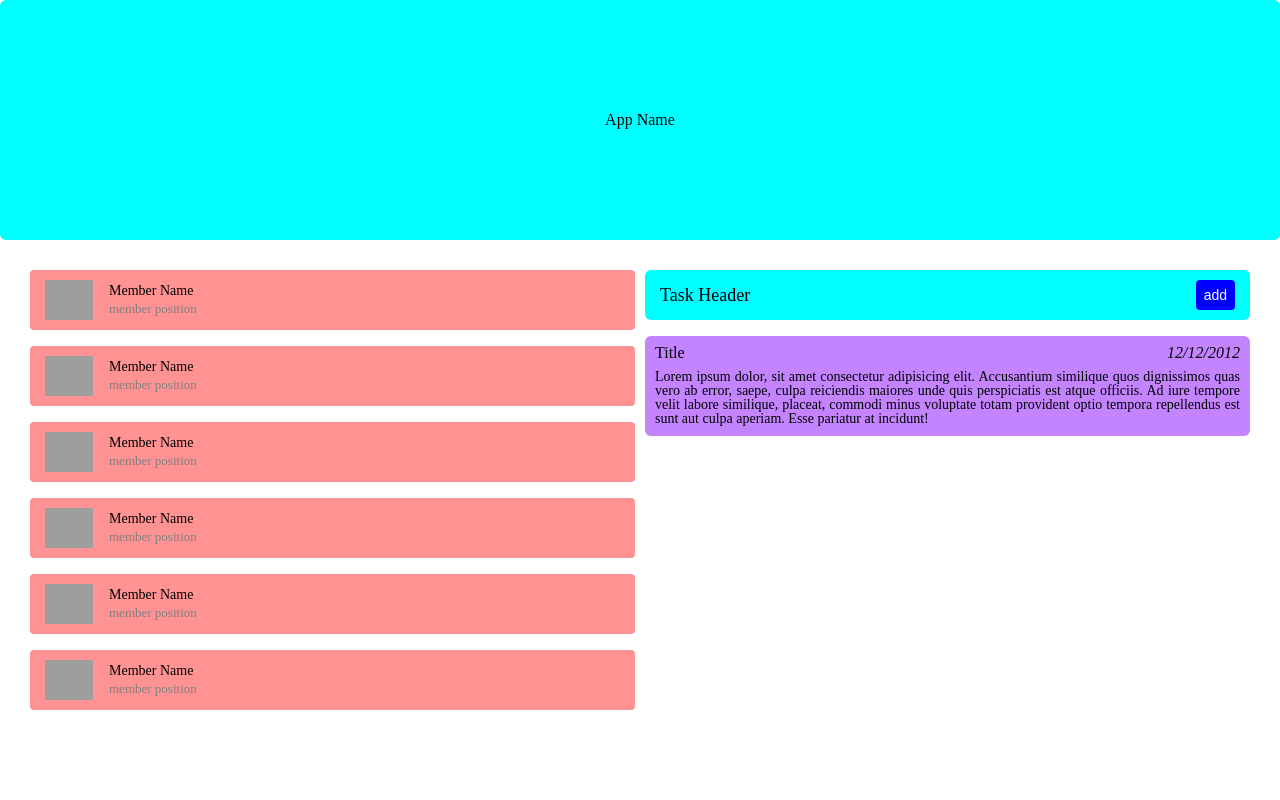
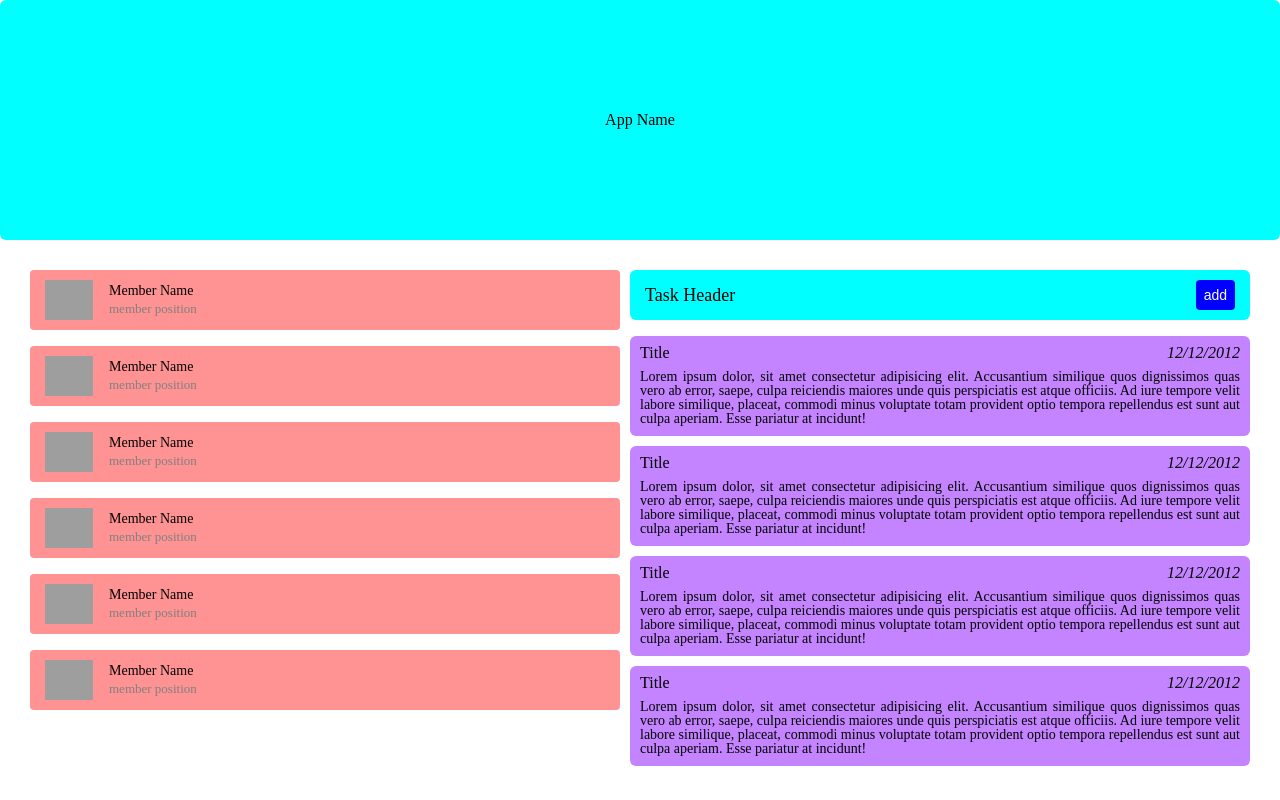
Before and after one commit to janarthanam3/todo-task-web-app, an Angular app: page / in a window 1280 px wide. Built offline with nearby package versions, Linux system fonts and the light colour scheme; grey boxes are pictures that could not be loaded.

Commit message:
task content final changes

```diff
--- a/src/app/app.css
+++ b/src/app/app.css
@@ -6,16 +6,21 @@
 .member-cards {
   display: flex;
   max-height: calc(100vh - 30vh - 60px);
-  min-width: calc(100vw - 35px - 50vw);
+  min-width: calc(100vw - 40px - 50vw  - 10px);
   flex-direction: column;
   gap: 1rem;
   overflow: auto;
 }
 .task-cards {
   display: flex;
-  max-height: calc(100vh - 30vh - 60px);
-  min-width: calc(100vw - 35px - 50vw);
+  min-width: calc(100vw - 40px - 50vw  - 10px);
   flex-direction: column;
   gap: 1rem;
+}
+.task-card-content{
+  display: flex;
+  flex-direction: column;
+  gap: 10px;
+  max-height: calc(100vh - 30vh - 60px - 60px);
   overflow: auto;
 }
--- a/src/app/app.html
+++ b/src/app/app.html
@@ -10,6 +10,11 @@
   </div>
   <div class="task-cards">
     <app-task-header></app-task-header>
-    <app-task-content></app-task-content>
+    <div class="task-card-content">
+      <app-task-content></app-task-content>
+      <app-task-content></app-task-content>
+      <app-task-content></app-task-content>
+      <app-task-content></app-task-content>
+    </div>
   </div>
 </div>
```
